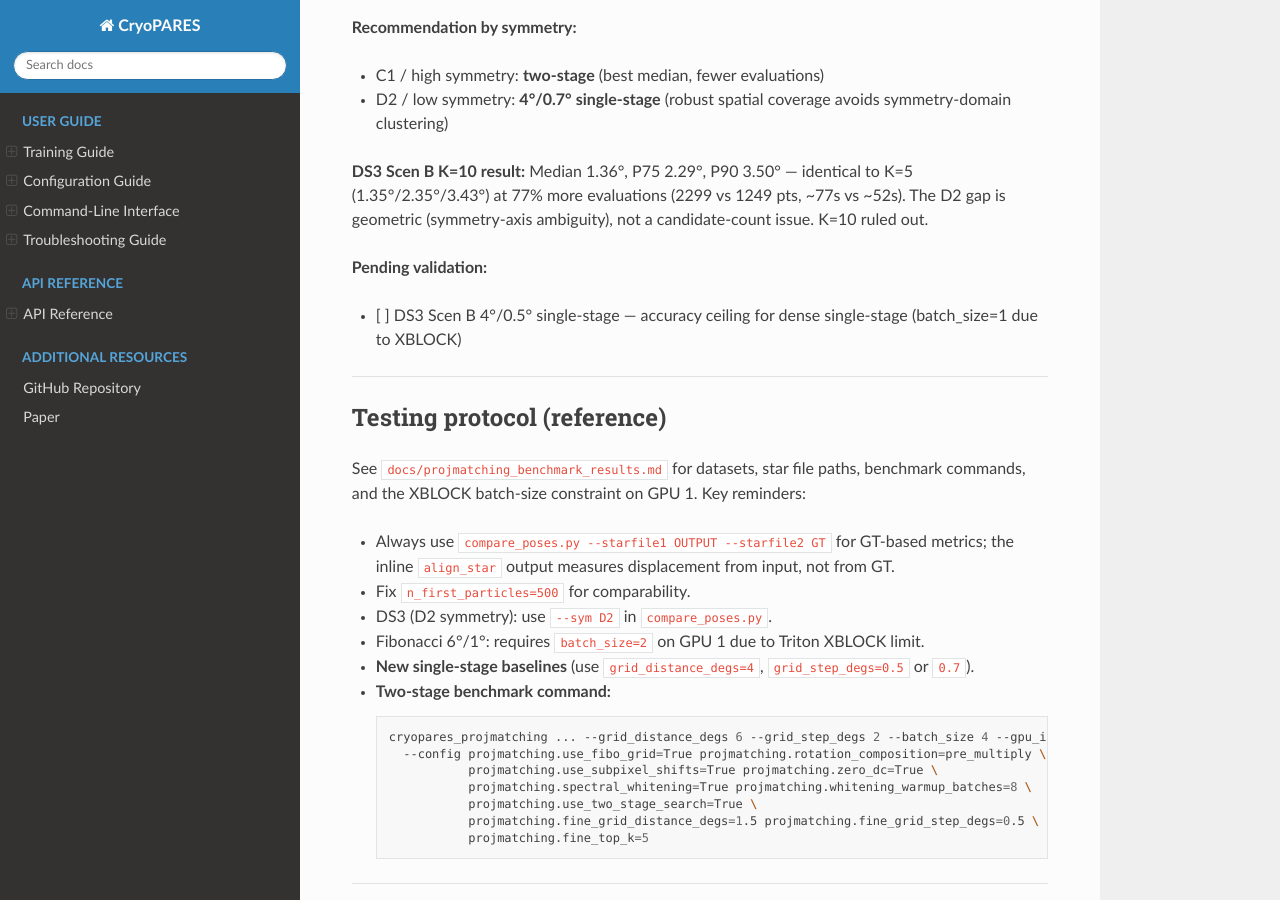
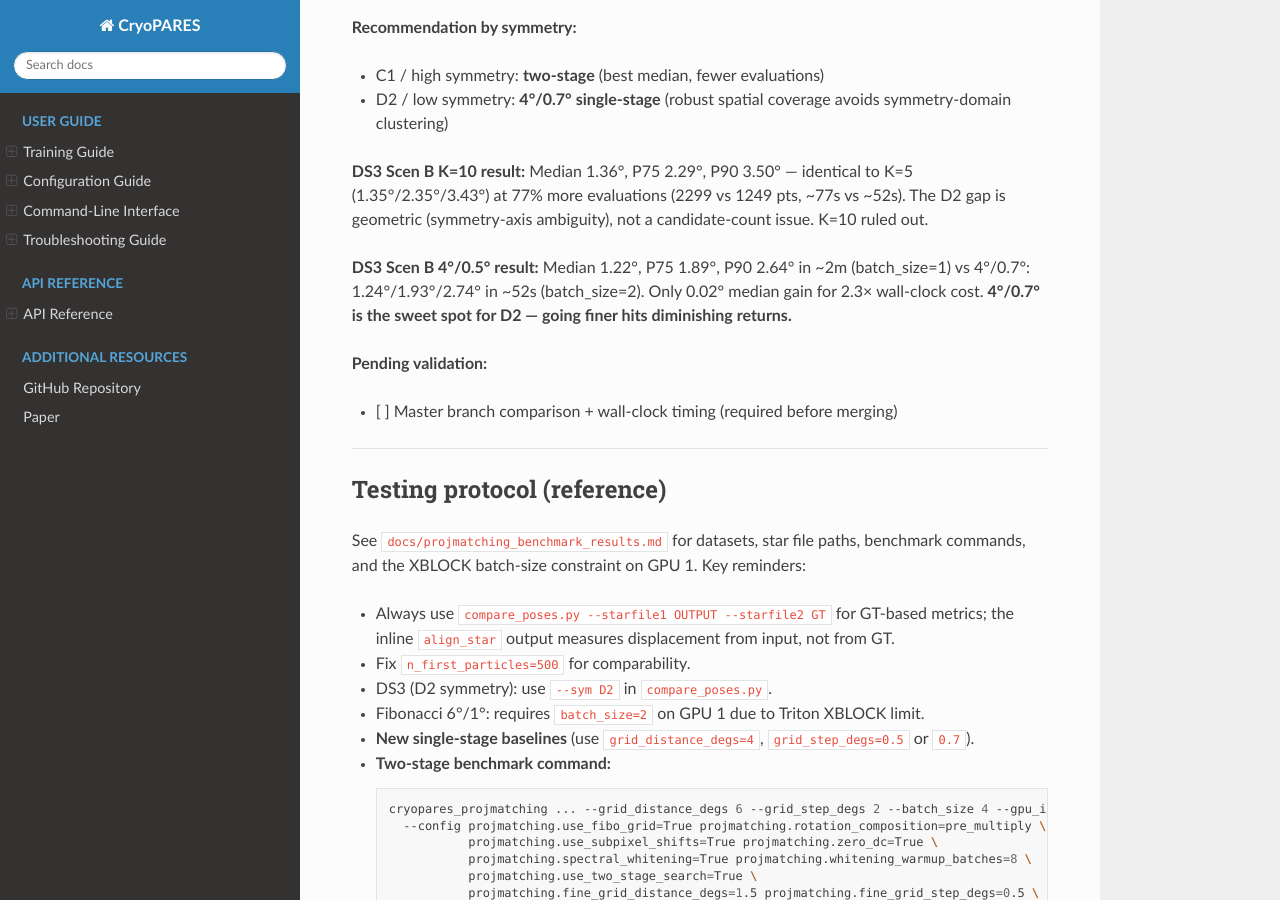
Before and after one commit to rsanchezgarc/cryoPARES, a Sphinx documentation site: the page built from docs/projmatching_accuracy_improvements.md, in a window 1280 px wide and 900 px high, scrolled down 4529 px. Built offline with Sphinx 7.4.7 and the Read the Docs theme 3.1.0, drawn with Linux system fonts in a browser that asks for light colours.

Commit message:
DS3 4deg/0.5deg ceiling test: sweet spot is 4deg/0.7deg (0.02deg gain at 2.3x cost)

```diff
--- a/docs/projmatching_accuracy_improvements.md
+++ b/docs/projmatching_accuracy_improvements.md
@@ -168,8 +168,10 @@
 
 **DS3 Scen B K=10 result:** Median 1.36°, P75 2.29°, P90 3.50° — identical to K=5 (1.35°/2.35°/3.43°) at 77% more evaluations (2299 vs 1249 pts, ~77s vs ~52s). The D2 gap is geometric (symmetry-axis ambiguity), not a candidate-count issue. K=10 ruled out.
 
+**DS3 Scen B 4°/0.5° result:** Median 1.22°, P75 1.89°, P90 2.64° in ~2m (batch_size=1) vs 4°/0.7°: 1.24°/1.93°/2.74° in ~52s (batch_size=2). Only 0.02° median gain for 2.3× wall-clock cost. **4°/0.7° is the sweet spot for D2 — going finer hits diminishing returns.**
+
 **Pending validation:**
-- [ ] DS3 Scen B 4°/0.5° single-stage — accuracy ceiling for dense single-stage (batch_size=1 due to XBLOCK)
+- [ ] Master branch comparison + wall-clock timing (required before merging)
 
 ---
 
```
Also changed, not shown: docs/projmatching_benchmark_results.md (+2 -1 lines).
